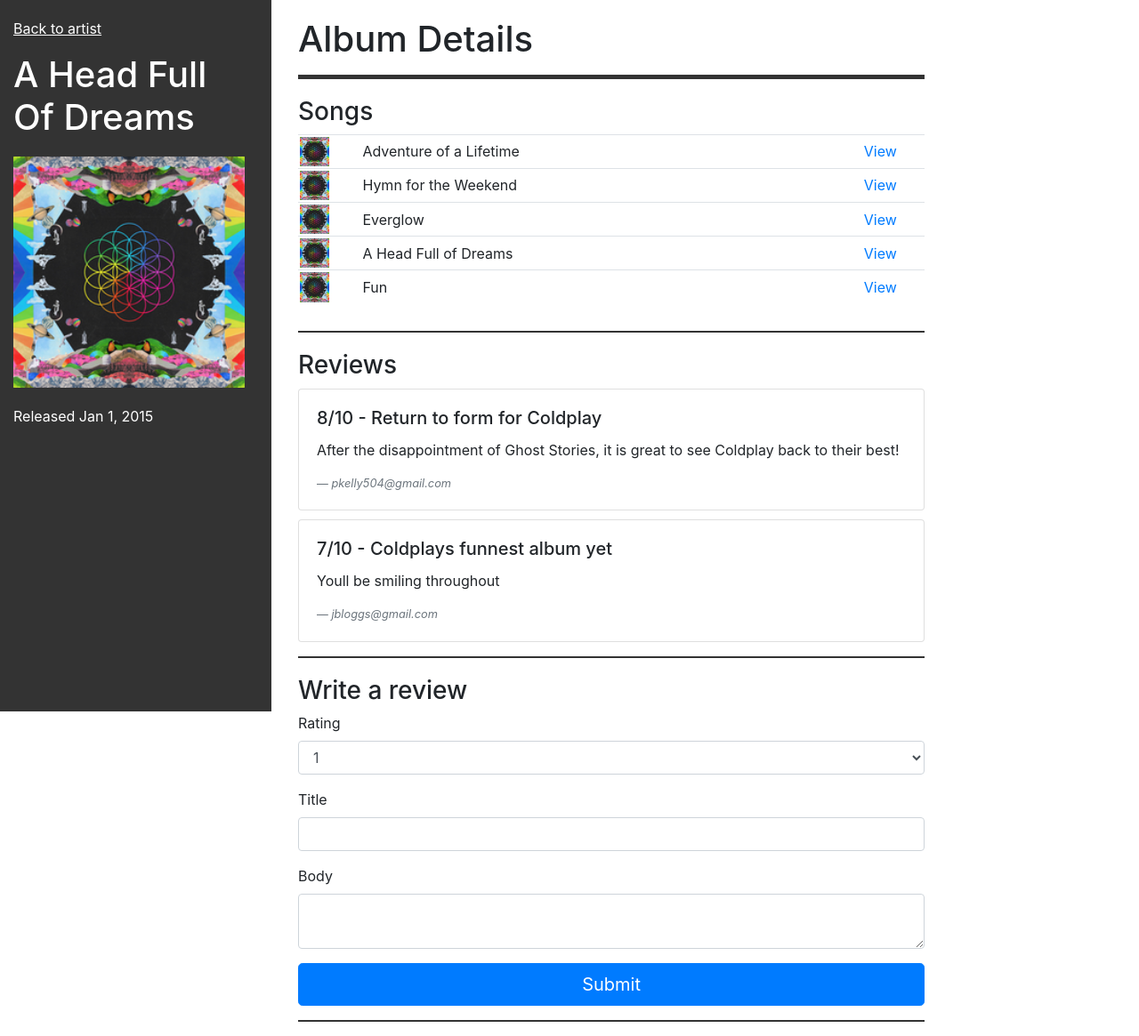
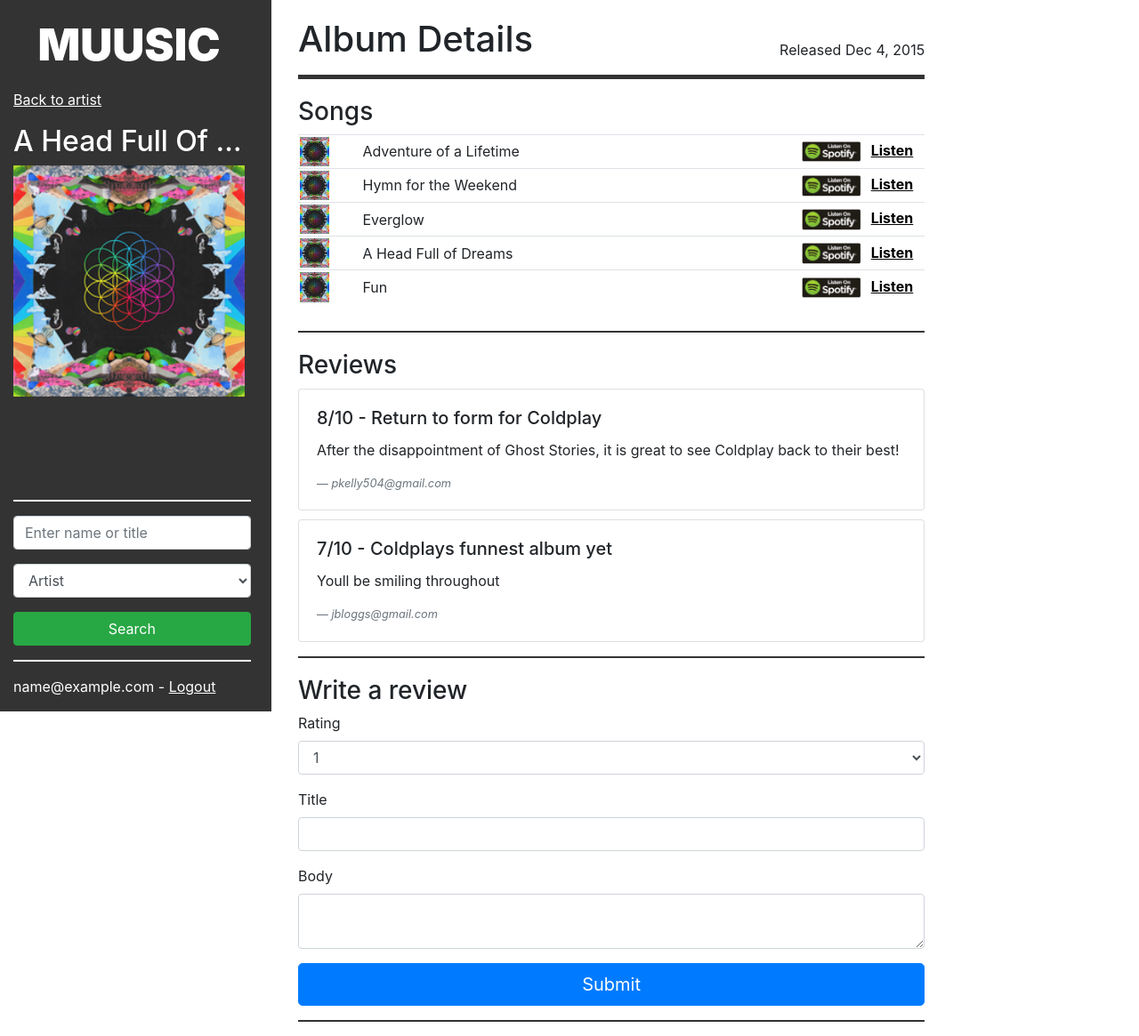
Before and after one commit to peadarkelly/muusic, a PHP site: page /muusic/album.php?albumId=1 in a window 1280 px wide. Shown: the whole page at 89% size. Run offline with PHP 8.4, Linux system fonts and the light colour scheme; the visitor is signed in with stand-in values (Sample User, id 1); data comes from the database, SQL or seed files in the repository; data that the repository does not hold is empty.

Commit message:
Added login screen styles, added spotify integration, added logo

```diff
--- a/album.php
+++ b/album.php
@@ -1,5 +1,8 @@
 <?php
   include_once('muusic-functions.php');
+
+  require_once __DIR__ . '/vendor/autoload.php';
+  use Carbon\Carbon;
 
   session_start();
 
@@ -23,6 +26,8 @@
   $album = getAlbum($albumId);
   $songs = getSongsForAlbum($albumId);
   $reviews = getReviewsForAlbum($albumId);
+
+  $releaseDate = Carbon::parse($album['release_date'])->toFormattedDateString();
 ?>
 
 <!DOCTYPE html>
@@ -36,18 +41,23 @@
     <div class="row">
       <div class="col-md-3 details-panel">
         <div class="container">
+          <h1 class="mini-muusic">MUUSIC</h1>
           <p>
             <?php echo "<a href='artist.php?artistId=" . $album['artist_id'] . "'>Back to artist</a>"; ?>
           </p>
           <?php
             displayAlbumDetails($album);
+            displayUserAndSearch();
           ?>
         </div>
       </div>
 
       <div class="col-md-7 content-panel">
         <div class="container">
-          <h1>Album Details</h1>
+          <div class="row title-section">
+            <h1 class="col-md-8 no-margin">Album Details</h1>
+            <div class="col-md-4 text-bottom">Released <?php echo $releaseDate; ?></div>
+          </div>
           <hr class='thick'/>
 
           <h3>Songs</h3>
--- a/artist.php
+++ b/artist.php
@@ -20,11 +20,13 @@
     <div class="row">
       <div class="col-md-3 details-panel">
         <div class="container">
+          <h1 class="mini-muusic">MUUSIC</h1>
           <p>
             <a href="artists.php">Back to artists</a>
           </p>
           <?php
             displayArtistDetails($artist);
+            displayUserAndSearch();
           ?>
         </div>
       </div>
@@ -32,7 +34,7 @@
       <div class="col-md-7 content-panel">
         <div class="container">
           <h1>Albums</h1>
-          <hr/>
+          <hr class='thick'/>
 
           <div class="row">
             <?php
--- a/assets/stylesheets/app.css
+++ b/assets/stylesheets/app.css
@@ -1,3 +1,28 @@
+body, html {
+  height: 100%;
+}
+
+.mini-muusic {
+  font-size: 50px;
+  text-align: center;
+  font-weight: 900;
+}
+
+.no-margin {
+  margin: 0;
+}
+
+.title-section {
+  position: relative;
+}
+
+.title-section .text-bottom {
+  position: absolute;
+  bottom: 0;
+  right: 0;
+  text-align: right;
+}
+
 .details-panel, .content-panel {
   padding-top: 20px;
 }
@@ -7,6 +32,13 @@
   color: white;
   position: fixed;
   height: 100%;
+}
+
+.details-panel h2 {
+  white-space: nowrap;
+  overflow: hidden;
+  text-overflow: ellipsis;
+  width: 260px;
 }
 
 .details-panel a {
@@ -34,6 +66,10 @@ img.mini-img {
   width: 50%;
 }
 
+img.spotify {
+  margin-right: 10px;
+}
+
 .song-table {
   margin-bottom: 30px;
 }
@@ -51,13 +87,19 @@ hr.thick {
   border-top: 5px solid #333333;
 }
 
+.details-panel hr {
+  border-top: 2px solid white;
+}
+
 .tile {
   text-align: center;
 }
 
+.content-panel a,
 .tile a {
   color: black;
   font-weight: bold;
+  text-decoration: underline;
 }
 
 .card {
@@ -72,3 +114,9 @@ h3 {
 .invalid-feedback {
   display: block;
 }
+
+.user-search {
+  position: absolute;
+  bottom: 0;
+  padding: 0;
+}
--- a/html-functions/albums-html.php
+++ b/html-functions/albums-html.php
@@ -1,13 +1,9 @@
 <?php
-  require_once __DIR__ . '/../vendor/autoload.php';
-  use Carbon\Carbon;
-
   function displayAlbums($albums) {
     foreach ($albums as $album) {
       $id = $album['album_id'];
       $title = $album['title'];
       $thumbnail = __IMAGES__ . $album['thumbnail'];
-      $releaseDate = $album['release_date'];
 
       echo "<div class='col-md-6 tile'>";
       echo "  <a href='album.php?albumId=$id'>";
@@ -21,10 +17,8 @@
   function displayAlbumDetails($album) {
     $title = $album['title'];
     $thumbnail = __IMAGES__ . $album['thumbnail'];
-    $releaseDate = Carbon::parse($album['release_date'])->toFormattedDateString();
 
-    echo "<h1>$title</h1>";
+    echo "<h2>$title</h2>";
     echo "<img src='$thumbnail' class='img-fluid'/>";
-    echo "<p>Released $releaseDate</p>";
   }
 ?>
--- a/html-functions/artists-html.php
+++ b/html-functions/artists-html.php
@@ -5,12 +5,11 @@
       $name = $artist['name'];
       $thumbnail = __IMAGES__ . $artist['thumbnail'];
 
-      echo "<div class='row'>";
-      echo "  <img src='$thumbnail' class='col-md-4'/>";
-      echo "  <div class='col-md-8'>";
+      echo "<div class='col-md-6 tile'>";
+      echo "  <a href='artist.php?artistId=$id'>";
+      echo "    <img src='$thumbnail'class='img-fluid'/>";
       echo "    <p>$name</p>";
-      echo "    <p><a href='artist.php?artistId=$id'>View Artist</a></p>";
-      echo "  </div>";
+      echo "  </a>";
       echo "</div>";
     }
   }
@@ -20,8 +19,8 @@
     $thumbnail = __IMAGES__ . $artist['thumbnail'];
     $bio = $artist['bio'];
 
-    echo "<h1>$name</h1>";
+    echo "<h2>$name</h2>";
     echo "<img src='$thumbnail' class='img-fluid'/>";
-    echo "<p>$bio</p>";
+    // echo "<p>$bio</p>";
   }
 ?>
--- a/html-functions/html-functions.php
+++ b/html-functions/html-functions.php
@@ -4,4 +4,5 @@
   include_once('login-html.php');
   include_once('reviews-html.php');
   include_once('songs-html.php');
+  include_once('util-html.php');
 ?>
--- a/html-functions/login-html.php
+++ b/html-functions/login-html.php
@@ -2,30 +2,23 @@
   function displayLoginForm($errors) {
     $inputClass = '';
 
-    echo "<div class='row'>";
+    echo "<h1 class='col-md-12'>SIGN IN</h1>";
 
-    if (count($errors) > 0) {
-      $inputClass = 'is-invalid';
+    echo "<form method='POST' action='" . $_SERVER['PHP_SELF'] . "' class='col-md-4'>";
+    echo "  <div class='form-group'>";
 
-      echo "<div class='alert alert-danger col-md-12' role='alert'>";
-      echo "  " . $errors['invalid'];
-      echo "</div>";
+    if ($errors['invalid']) {
+      echo "  <div class='invalid-feedback'>" . $errors['invalid'] . "</div>";
     }
 
-    echo "<form method='POST' action='" . $_SERVER['PHP_SELF'] . "' class='col-md-12'>";
-    echo "  <div class='form-group'>";
-    echo "    <label for='email'>Email</label>";
-    echo "    <input id='email' type='text' name='email' class='form-control $inputClass'/>";
+    echo "    <input id='email' type='text' name='email' class='form-control' placeholder='EMAIL'/>";
     echo "  </div>";
 
     echo "  <div class='form-group'>";
-    echo "    <label for='password'>Password</label>";
-    echo "    <input id='password' type='password' name='password' class='form-control $inputClass'/>";
+    echo "    <input id='password' type='password' name='password' class='form-control' placeholder='PASSWORD'/>";
     echo "  </div>";
 
-    echo "  <input type='submit' name='submit' class='btn btn-primary btn-lg btn-block'/>";
+    echo "  <input type='submit' name='submit' value='SUBMIT' class='btn btn-success btn-lg btn-block'/>";
     echo "</form>";
-
-    echo "</div>";
   }
 ?>
--- a/html-functions/songs-html.php
+++ b/html-functions/songs-html.php
@@ -3,18 +3,19 @@
     echo "<table class='table song-table'>";
     echo "  <tbody>";
     echo "    <col width='10%'>";
-    echo "    <col width='80%'>";
-    echo "    <col width='10%'>";
+    echo "    <col width='70%'>";
+    echo "    <col width='20%'>";
 
     foreach ($songs as $song) {
-      $id = $song['song_id'];
+      $spotifyLink = $song['spotify_link'];
       $title = $song['title'];
       $thumbnail = __IMAGES__ . $song['thumbnail'];
+      $spotifyButton = __IMAGES__ . 'spotify.png';
 
       echo "    <tr>";
       echo "      <td><img src='$thumbnail' class='mini-img'/></td>";
       echo "      <td>$title</td>";
-      echo "      <td><a href='song.php?songId=$id'>View</a></td>";
+      echo "      <td><a href='$spotifyLink'><img src='$spotifyButton' class='mini-img spotify'/>Listen</a></td>";
       echo "    </tr>";
     }
 
--- /dev/null
+++ b/html-functions/util-html.php
@@ -0,0 +1,27 @@
+<?php
+  function displayUserAndSearch() {
+    $email = $_SESSION['email'];
+
+    echo "<div class='user-search col-md-10'>";
+    echo "  <hr/>";
+
+    echo "  <div class='form-group'>";
+    echo "    <input type='text' name='search 'class='form-control' placeholder='Enter name or title' required/>";
+    echo "  </div>";
+
+    echo "  <div class='form-group'>";
+    echo "    <select name='search-type 'class='form-control'>";
+    echo "      <option value='artist'>Artist</option>";
+    echo "      <option value='album'>Album</option>";
+    echo "      <option value='song'>Song</option>";
+    echo "    </select>";
+    echo "  </div>";
+
+    echo "  <input type='submit' name='submit' value='Search' class='btn btn-success btn-block'/>";
+
+    echo "  <hr/>";
+
+    echo "  <p>$email - <a href='logout.php'>Logout</a></p>";
+    echo "</div>";
+  }
+?>
```
Also changed, not shown: artists.php (+22 -6 lines), assets/stylesheets/login.css (added, +60 -0 lines), login.php (+5 -4 lines), setup/muusic.sql (+44 -43 lines), assets/images/beyonce.jpeg (added), assets/images/login-background.png (added), assets/images/spotify.png (added), 2 other files.
